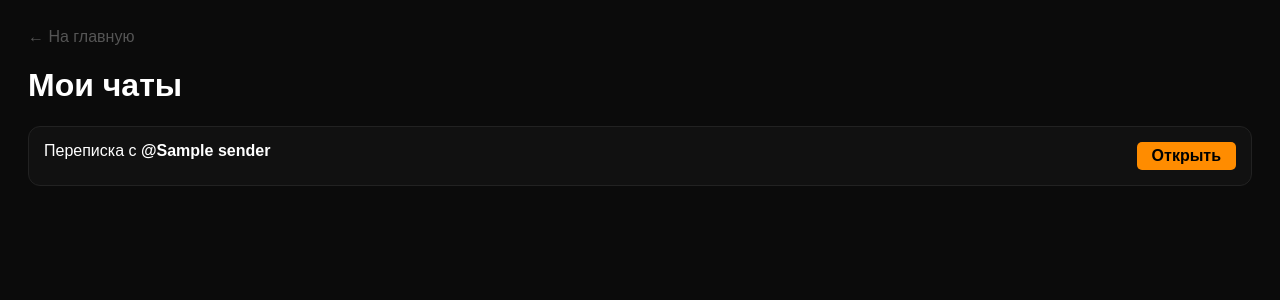
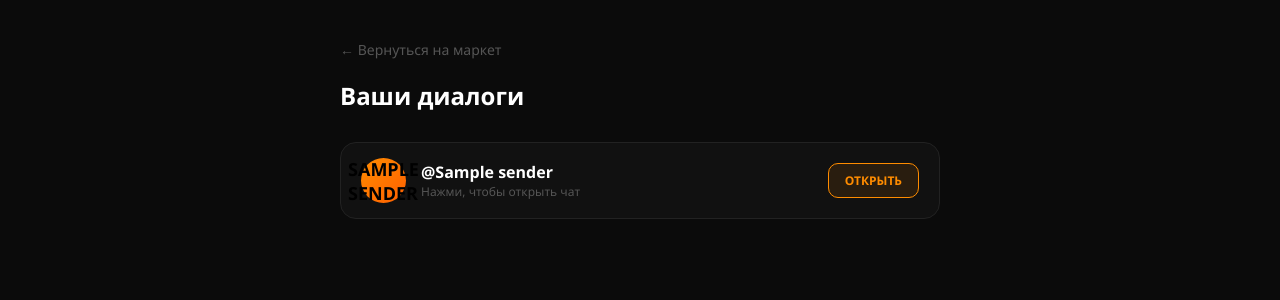
Before and after one commit to lorcevinfinlog-dot/gkz4-market, a Flask app: page /my_chats in a window 1280 px wide. Shown: the top 300 px of the page. Run offline with Flask 3, Linux system fonts and the light colour scheme; the visitor is signed in with stand-in values (Sample User, id 1); a database or web service that is not in the repository returns one stand-in record (values such as "Sample title"); some libraries are stand-ins or nearby versions.

Commit message:
Add files via upload

```diff
--- a/templates/my_chats.html
+++ b/templates/my_chats.html
@@ -2,21 +2,95 @@
 <html lang="ru">
 <head>
     <meta charset="UTF-8">
+    <title>Мои сообщения | Gkz4</title>
     <style>
-        body { background: #0b0b0b; color: #fff; font-family: sans-serif; padding: 20px; }
-        .chat-card { background: #111; padding: 15px; border-radius: 12px; border: 1px solid #222; margin-bottom: 10px; display: flex; justify-content: space-between; text-decoration: none; color: #fff; }
-        .chat-card:hover { border-color: #ff8c00; }
-        .btn { background: #ff8c00; color: #000; padding: 5px 15px; border-radius: 5px; font-weight: bold; }
+        body { background: #0b0b0b; color: #fff; font-family: 'Segoe UI', sans-serif; padding: 20px; margin: 0; }
+        .container { max-width: 600px; margin: 0 auto; padding: 20px; }
+        .nav-back { color: #555; text-decoration: none; font-size: 14px; display: block; margin-bottom: 20px; transition: 0.2s; }
+        .nav-back:hover { color: #ff8c00; }
+
+        h1 { font-size: 24px; margin-bottom: 30px; }
+
+        .chat-card {
+            background: #111;
+            padding: 15px 20px;
+            border-radius: 16px;
+            border: 1px solid #222;
+            margin-bottom: 12px;
+            display: flex;
+            justify-content: space-between;
+            align-items: center;
+            text-decoration: none;
+            color: #fff;
+            transition: all 0.3s ease;
+        }
+
+        .chat-card:hover {
+            border-color: #ff8c00;
+            background: #181818;
+            transform: translateX(5px);
+            box-shadow: 0 4px 15px rgba(255, 140, 0, 0.1);
+        }
+
+        .user-info { display: flex; align-items: center; gap: 15px; }
+
+        /* Круглая аватарка как в ТГ */
+        .avatar {
+            width: 45px;
+            height: 45px;
+            background: linear-gradient(135deg, #ff8c00, #ff5f00);
+            border-radius: 50%;
+            display: flex;
+            align-items: center;
+            justify-content: center;
+            font-weight: bold;
+            font-size: 18px;
+            color: #000;
+        }
+
+        .name-box { display: flex; flex-direction: column; }
+        .username { font-weight: bold; font-size: 16px; }
+        .status { font-size: 12px; color: #555; }
+
+        .btn-open {
+            background: rgba(255, 140, 0, 0.1);
+            color: #ff8c00;
+            padding: 8px 16px;
+            border-radius: 10px;
+            font-size: 12px;
+            font-weight: bold;
+            border: 1px solid #ff8c00;
+            transition: 0.2s;
+        }
+        .chat-card:hover .btn-open { background: #ff8c00; color: #000; }
+
+        .empty { text-align: center; color: #444; margin-top: 50px; }
     </style>
 </head>
 <body>
-    <a href="/" style="color: #555; text-decoration: none;">← На главную</a>
-    <h1>Мои чаты</h1>
-    {% for other in interlocutors %}
-    <a href="/chat/{{ other }}" class="chat-card">
-        <span>Переписка с <b>@{{ other }}</b></span>
-        <span class="btn">Открыть</span>
-    </a>
-    {% endfor %}
+    <div class="container">
+        <a href="/" class="nav-back">← Вернуться на маркет</a>
+        <h1>Ваши диалоги</h1>
+
+        {% if interlocutors %}
+            {% for other in interlocutors %}
+            <a href="/chat/{{ other }}" class="chat-card">
+                <div class="user-info">
+                    <div class="avatar">{{ other[0].upper() }}</div>
+                    <div class="name-box">
+                        <span class="username">@{{ other }}</span>
+                        <span class="status">Нажми, чтобы открыть чат</span>
+                    </div>
+                </div>
+                <span class="btn-open">ОТКРЫТЬ</span>
+            </a>
+            {% endfor %}
+        {% else %}
+            <div class="empty">
+                <p style="font-size: 40px;">✉️</p>
+                <p>У вас пока нет чатов.<br>Напишите продавцу под любым товаром!</p>
+            </div>
+        {% endif %}
+    </div>
 </body>
 </html>
```
Also changed, not shown: templates/category.html (+39 -7 lines), templates/chat.html (+32 -26 lines).
